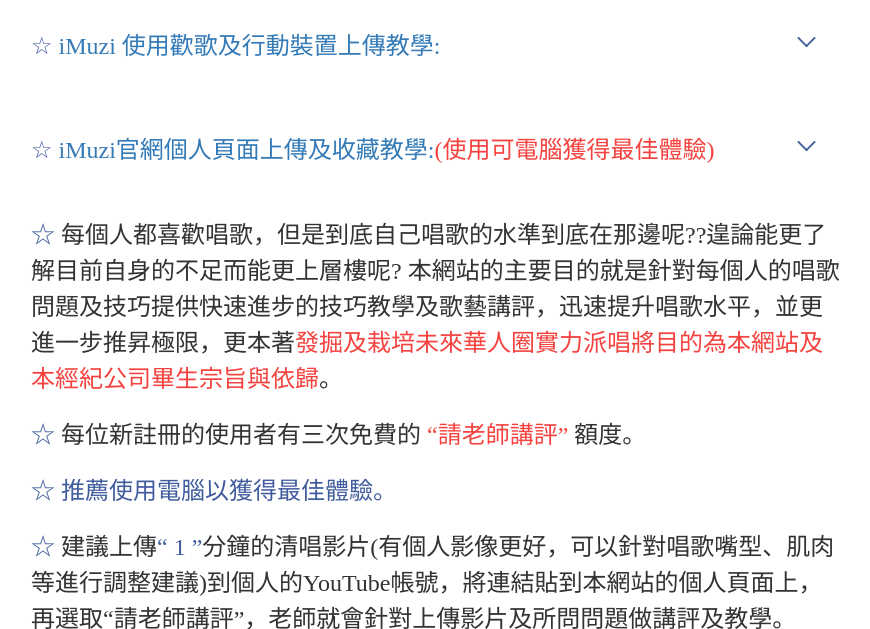
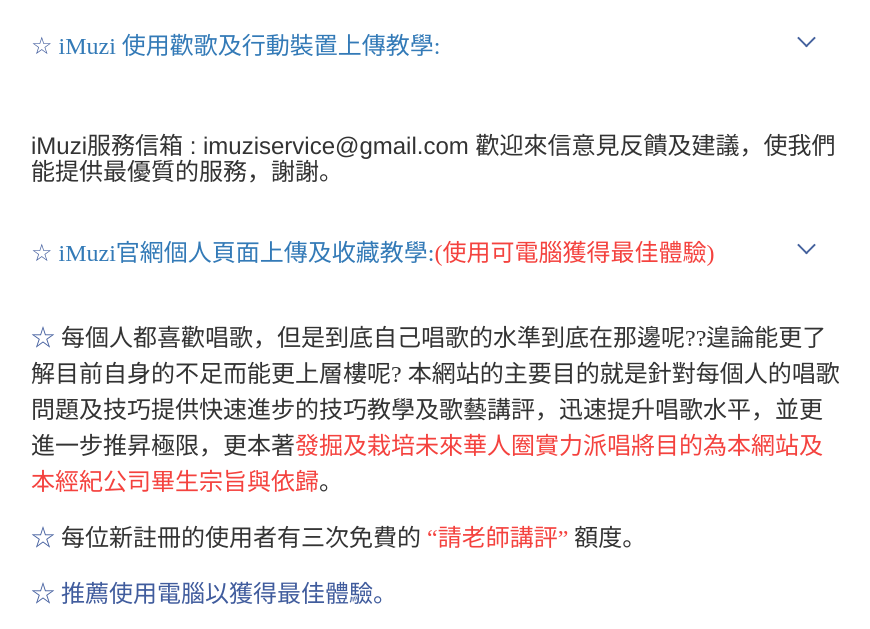
Before and after one commit to raikkonlin/iMuziManual, a plain HTML site: page index.html in a window 1280 px wide. Shown: the part 81-710 px from the top of the page, without its empty margins (204-1074 px from the left). Drawn offline with nearby package versions, Linux system fonts and the light colour scheme.

Commit message:
Update index.html
add blank rows and email

```diff
--- a/index.html
+++ b/index.html
@@ -283,29 +283,29 @@ body { width:810px; margin:0 auto;}
 					      <div class="cd-faq-content">
 
    <img src="https://dl.dropboxusercontent.com/s/3l7iumunrl4jw98/%E6%89%8B%E6%A9%9F%E5%8F%8A%E6%AD%A1%E6%AD%8C%E4%BD%BF%E7%94%A8%E6%8C%87%E5%8D%971.png?dl=0" style="width: 100%; height: auto"/>
-
+   <br>
    <img src="https://dl.dropboxusercontent.com/s/liqejk00qwt86ac/%E6%89%8B%E6%A9%9F%E5%8F%8A%E6%AD%A1%E6%AD%8C%E4%BD%BF%E7%94%A8%E6%8C%87%E5%8D%972.png?dl=0" style="width: 100%; height: auto"/>
-
+   <br>
    <img src="https://dl.dropboxusercontent.com/s/m0p89ejpj22i6gs/%E6%89%8B%E6%A9%9F%E5%8F%8A%E6%AD%A1%E6%AD%8C%E4%BD%BF%E7%94%A8%E6%8C%87%E5%8D%973.png?dl=0" style="width: 100%; height: auto"/>
-
+   <br>
    <img src="https://dl.dropboxusercontent.com/s/7dheqgpnyx7mmqc/%E6%89%8B%E6%A9%9F%E5%8F%8A%E6%AD%A1%E6%AD%8C%E4%BD%BF%E7%94%A8%E6%8C%87%E5%8D%974.png?dl=0" style="width: 100%; height: auto"/>
-
+   <br>
    <img src="https://dl.dropboxusercontent.com/s/whgl83m7eq7q7lt/%E6%89%8B%E6%A9%9F%E5%8F%8A%E6%AD%A1%E6%AD%8C%E4%BD%BF%E7%94%A8%E6%8C%87%E5%8D%975.png?dl=0" style="width: 100%; height: auto"/>
-
+   <br>
    <img src="https://dl.dropboxusercontent.com/s/5o2xhk1crdm2ab0/%E6%89%8B%E6%A9%9F%E5%8F%8A%E6%AD%A1%E6%AD%8C%E4%BD%BF%E7%94%A8%E6%8C%87%E5%8D%976.png?dl=0" style="width: 100%; height: auto"/>
-
+   <br>
    <img src="https://dl.dropboxusercontent.com/s/e5w9zhkj8yoiwhk/%E6%89%8B%E6%A9%9F%E5%8F%8A%E6%AD%A1%E6%AD%8C%E4%BD%BF%E7%94%A8%E6%8C%87%E5%8D%977.png?dl=0" style="width: 100%; height: auto"/>
-
+   <br>
    <img src="https://dl.dropboxusercontent.com/s/c2md30wtvizcnzd/%E6%89%8B%E6%A9%9F%E5%8F%8A%E6%AD%A1%E6%AD%8C%E4%BD%BF%E7%94%A8%E6%8C%87%E5%8D%978.png?dl=0" style="width: 100%; height: auto"/>
-
+   <br>
    <img src="https://dl.dropboxusercontent.com/s/d0i690mc75fd7n6/%E6%89%8B%E6%A9%9F%E5%8F%8A%E6%AD%A1%E6%AD%8C%E4%BD%BF%E7%94%A8%E6%8C%87%E5%8D%979.png?dl=0" style="width: 100%; height: auto"/>
-
+   <br>
    <img src="https://dl.dropboxusercontent.com/s/l1llg6lk8q0kus5/%E6%89%8B%E6%A9%9F%E5%8F%8A%E6%AD%A1%E6%AD%8C%E4%BD%BF%E7%94%A8%E6%8C%87%E5%8D%9710.png?dl=0" style="width: 100%; height: auto"/>
-
+   <br>
    <img src="https://dl.dropboxusercontent.com/s/o9gnb88cffbtmja/%E6%89%8B%E6%A9%9F%E5%8F%8A%E6%AD%A1%E6%AD%8C%E4%BD%BF%E7%94%A8%E6%8C%87%E5%8D%9711.png?dl=0" style="width: 100%; height: auto"/>
-
+   <br>
    <img src="https://dl.dropboxusercontent.com/s/uet734g1h603nfi/%E6%89%8B%E6%A9%9F%E5%8F%8A%E6%AD%A1%E6%AD%8C%E4%BD%BF%E7%94%A8%E6%8C%87%E5%8D%9712.png?dl=0" style="width: 100%; height: auto"/>
-
+   <br>
    <img src="https://dl.dropboxusercontent.com/s/rcl1953yp6ck6d5/%E6%89%8B%E6%A9%9F%E5%8F%8A%E6%AD%A1%E6%AD%8C%E4%BD%BF%E7%94%A8%E6%8C%87%E5%8D%9713.png?dl=0" style="width: 100%; height: auto"/>
                      </div>
 
@@ -315,7 +315,8 @@ body { width:810px; margin:0 auto;}
 
 
 
-
+    <br>
+    <h3>iMuzi服務信箱 : imuziservice@gmail.com   歡迎來信意見反饋及建議，使我們能提供最優質的服務，謝謝。</h3>
           <!-- 下拉式說明-->
 	      	<div class="cd-faq-items">
 
```
